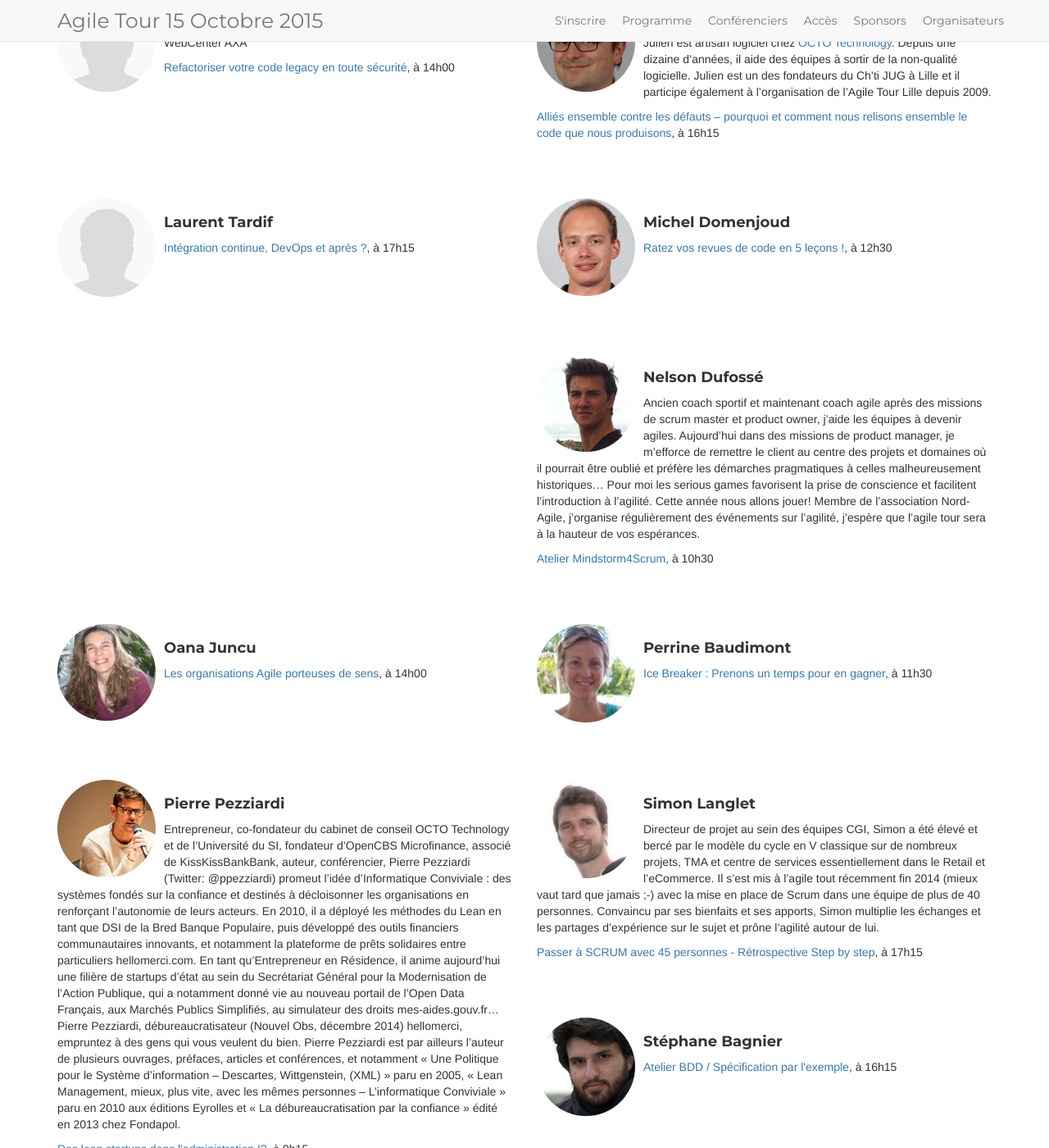
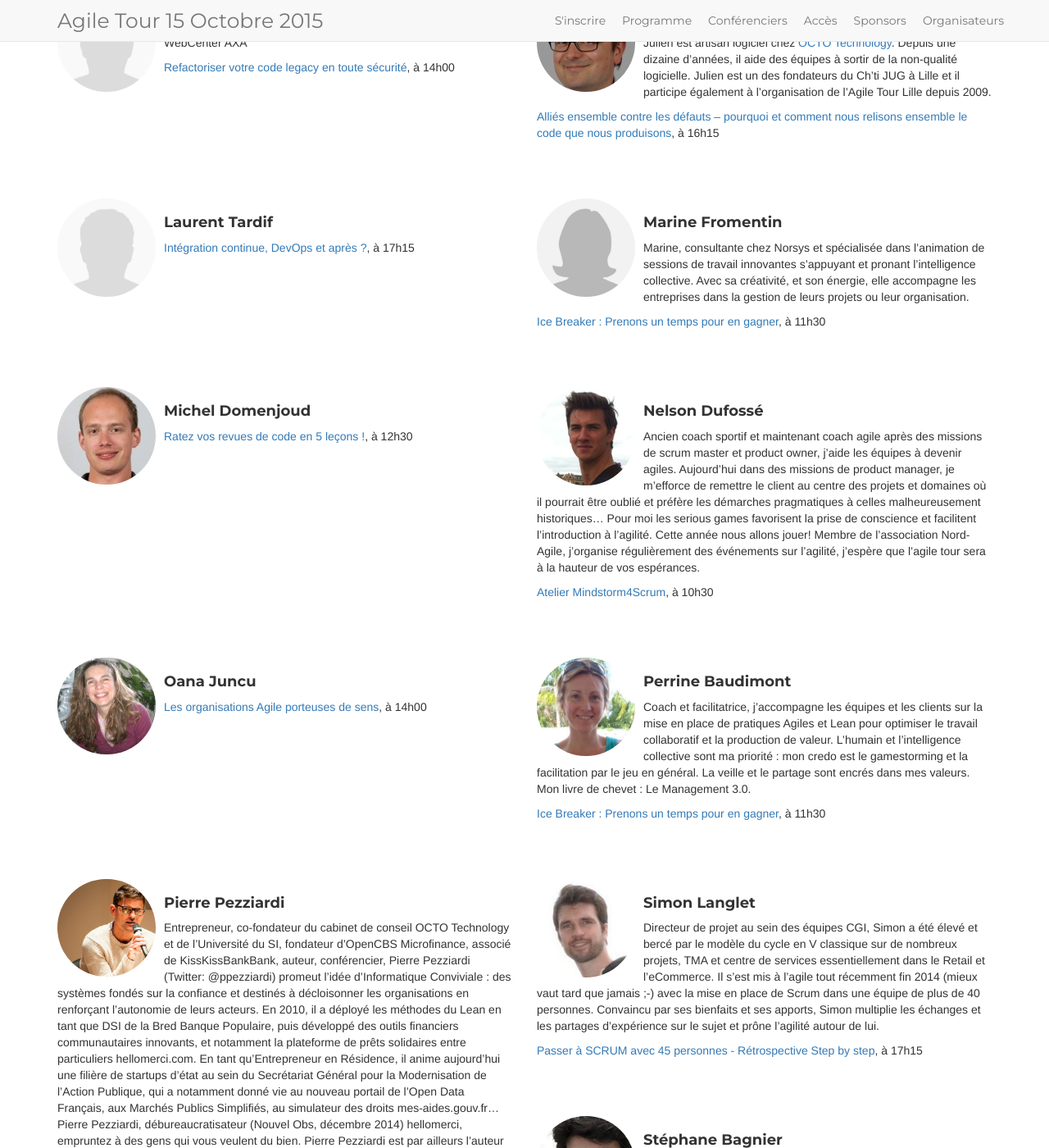
Before and after one commit to jak78/agile-tour-lille-2017, a Jekyll site: the page built from 01-speakers.html, in a window 1280 px wide and 1400 px high, scrolled down 2903 px. Shown: the whole window at 82% size. Built offline with Jekyll 4.4.1, drawn with Linux system fonts in a browser that asks for light colours; nearby versions of some CDN libraries.

Commit message:
added Perrine and Marine bio

```diff
--- a/_data/speakers.yml
+++ b/_data/speakers.yml
@@ -35,8 +35,11 @@
   bio: ''
   photo: christophe-addinquy.jpg
 - name: Perrine Baudimont
-  bio: ''
+  bio: "Coach et facilitatrice, j’accompagne les équipes et les clients sur la mise en place de pratiques Agiles et Lean pour optimiser le travail collaboratif et la production de valeur. L’humain et l’intelligence collective sont ma priorité : mon credo est le gamestorming et la facilitation par le jeu en général. La veille et le partage sont encrés dans mes valeurs. Mon livre de chevet : Le Management 3.0."
   photo: perrine-baudimont.jpg
+- name: Marine Fromentin
+  bio: "Marine, consultante chez Norsys et spécialisée dans l’animation de sessions de travail innovantes s’appuyant et pronant l’intelligence collective. Avec sa créativité,  et son énergie, elle accompagne les entreprises dans la gestion de leurs projets ou leur organisation."
+  photo: female200.png
 - name: Jean Claude Grosjean
   bio: ''
   photo: jcg.png
```
Also changed, not shown: img/speakers/female200.png (added).
